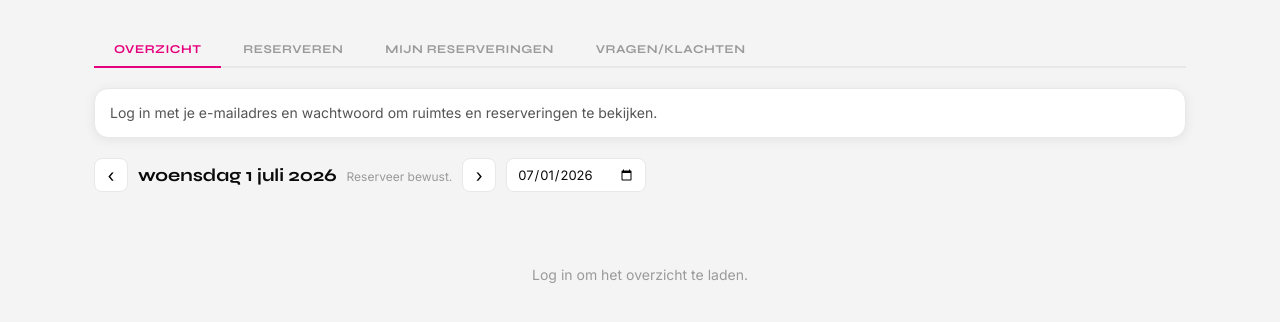
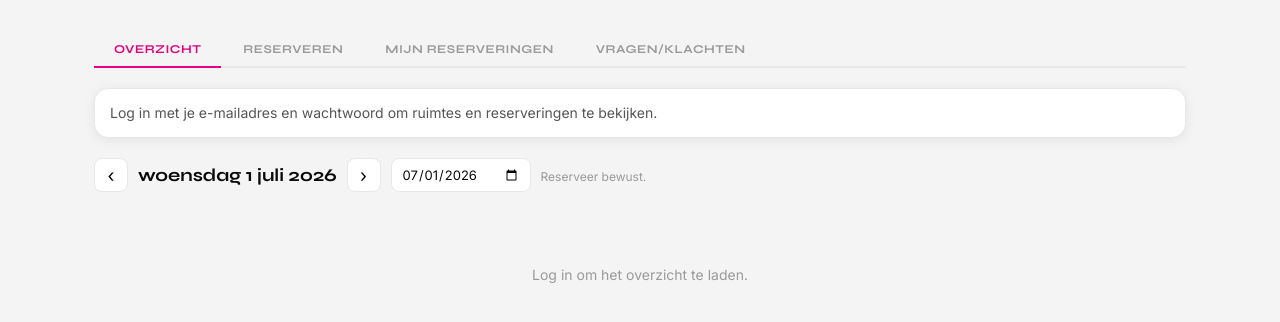
Before and after one commit to LodiWigman/ruimte-reserveren, a plain HTML site: page index.html in a window 1280 px wide. Shown: the part 64-386 px from the top of the page. Drawn offline with nearby package versions, Linux system fonts and the light colour scheme.

Commit message:
Update index.html
kleine update voor visualisatie

```diff
--- a/index.html
+++ b/index.html
@@ -24,7 +24,7 @@
   <div class="tabs"><button class="tab-btn active" onclick="switchTab('overzicht')">Overzicht</button><button class="tab-btn" onclick="switchTab('reserveren')">Reserveren</button><button class="tab-btn" onclick="switchTab('mijn')">Mijn reserveringen</button><button class="tab-btn" onclick="switchTab('vragen')">Vragen/klachten</button><button class="tab-btn" id="beheer-tab-btn" onclick="switchTab('beheer')" style="display:none">Beheer</button></div>
   <div id="app-notice" class="notice"></div>
 
-  <div id="tab-overzicht" class="section active"><div class="date-nav"><button onclick="changeDay(-1)">&#8249;</button><h2 id="overview-date-label"></h2><span class="muted">Reserveer bewust.</span><button onclick="changeDay(1)">&#8250;</button><input type="date" id="date-picker" onchange="onDatePick()"></div><div id="rooms-grid" class="rooms-grid"><div class="empty-state">Laden...</div></div></div>
+  <div id="tab-overzicht" class="section active"><div class="date-nav"><button onclick="changeDay(-1)">&#8249;</button><h2 id="overview-date-label"></h2><button onclick="changeDay(1)">&#8250;</button><input type="date" id="date-picker" onchange="onDatePick()"><span class="muted">Reserveer bewust.</span></div><div id="rooms-grid" class="rooms-grid"><div class="empty-state">Laden...</div></div></div>
 
   <div id="tab-reserveren" class="section"><div class="form-card">
     <h2 id="booking-title">Nieuwe reservering</h2>
```
